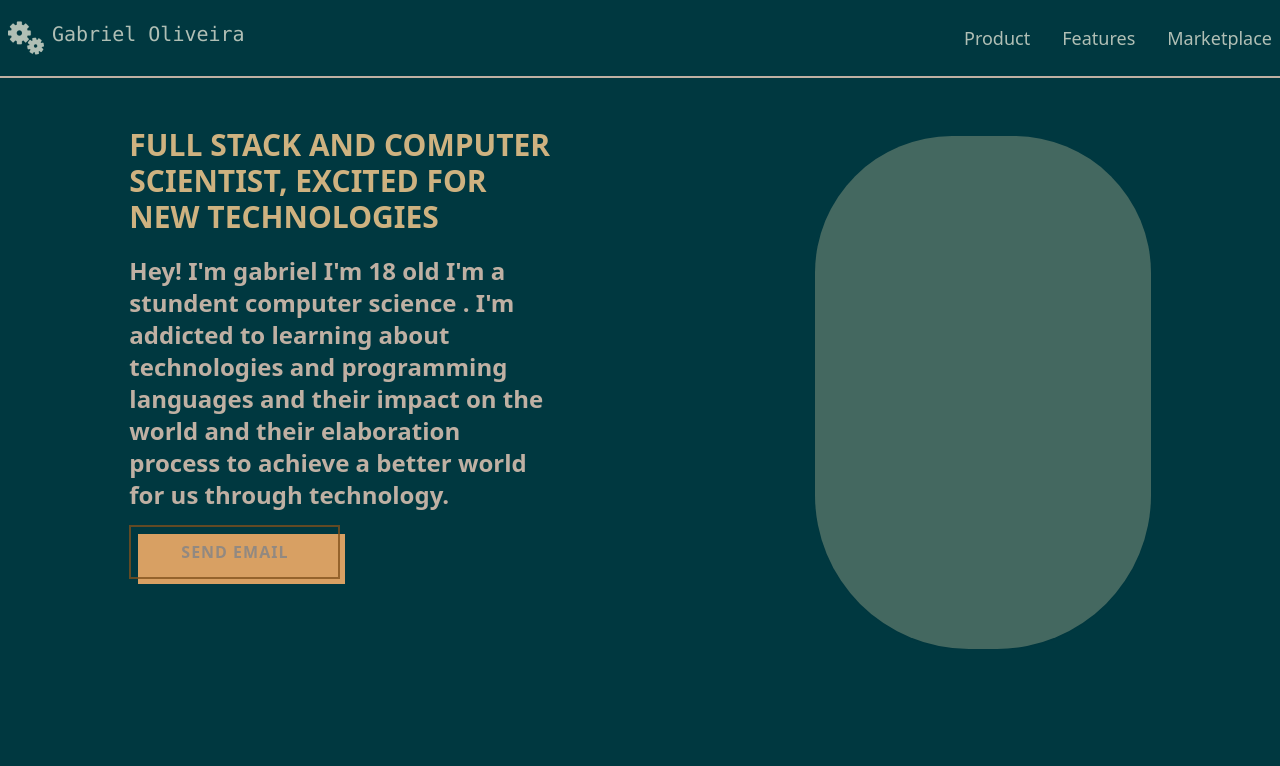
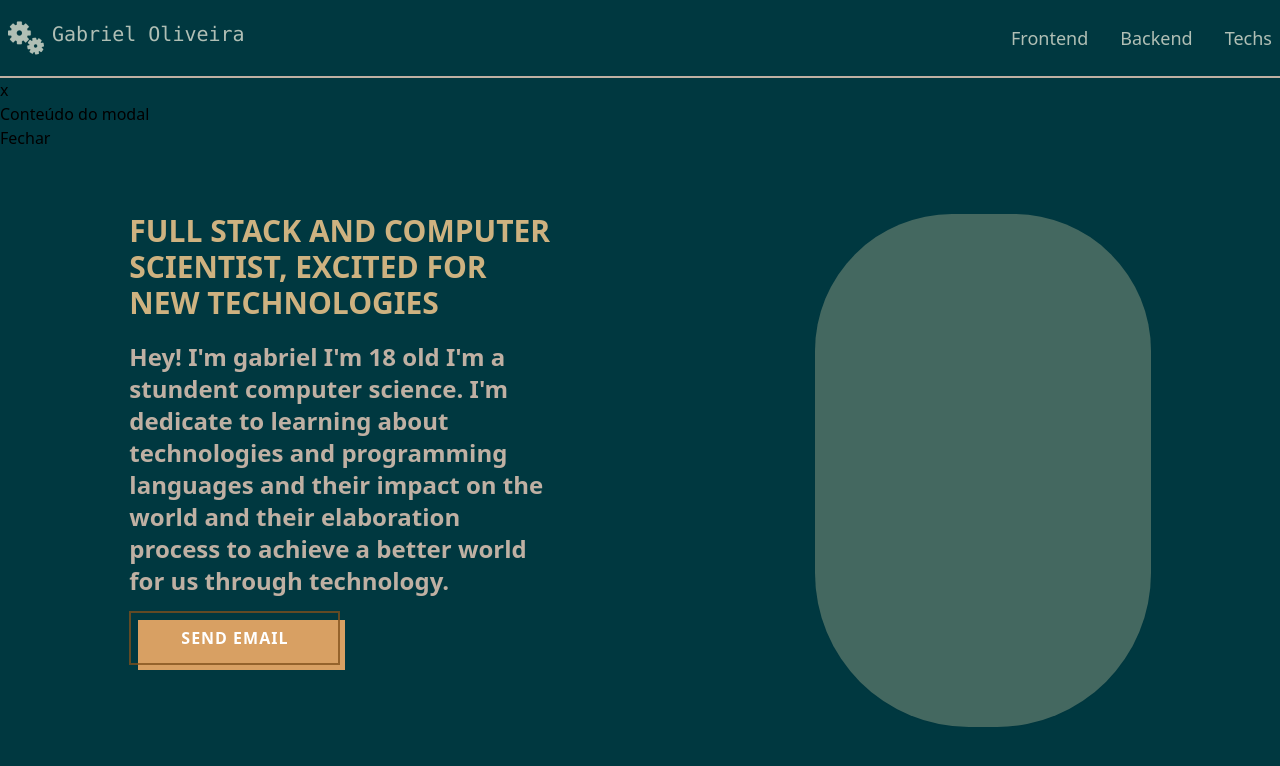
Before and after one commit to Greedwy-Blu/portfolio, a React (Vite) app: page / in a window 1280 px wide. Both pictures are taken after a click on the button "SEND EMAIL". Shown: the top 766 px of the page. Built offline with nearby package versions, Linux system fonts and the light colour scheme.

Commit message:
add modal

```diff
--- a/package.json
+++ b/package.json
@@ -9,6 +9,7 @@
     "preview": "vite preview"
   },
   "dependencies": {
+    "framer-motion": "^8.5.5",
     "react": "^18.2.0",
     "react-dom": "^18.2.0",
     "styled-components": "^5.3.6"
--- a/src/App.tsx
+++ b/src/App.tsx
@@ -1,6 +1,6 @@
 import { useState } from 'react'
 import { Layout } from './components/layout'
-import { Navbar } from './components/navbar'
+import { Navbar } from './components/Navbar'
 import { Header } from './components/Header'
 
 function App() {
--- a/src/components/Header/index.tsx
+++ b/src/components/Header/index.tsx
@@ -1,9 +1,19 @@
+import { useState } from "react";
 import { Border, HeaderButton } from "./styled";
+import  {Modal}  from "../Modal";
+
+export function Header(){
+
+  const [openModal, setOpenModal] = useState(false)
 
 
-export function Header(){
   return(
 <div className=" mx-auto  overflow-hidden ">
+
+
+<Modal isOpen={openModal} setModalOpen={() => setOpenModal(!openModal)}>
+        Conteúdo do modal
+</Modal>
 
 <div className="grid grid-rows-1 grid-flow-col  columns-2">
 
@@ -17,18 +27,20 @@ export function Header(){
     FULL STACK AND COMPUTER SCIENTIST, EXCITED FOR NEW TECHNOLOGIES
     </a>
 
-  <a  className="text-left   text-bege-escuro text-2xl">
-    Hey! I'm gabriel I'm 18  old I'm a stundent  computer science  . I'm addicted to learning about technologies and programming languages and their impact on the world and their elaboration process to achieve a better world for us through technology.
+  <a  className="text-left   text-bege-escuro text-2xl ">
+    Hey! I'm gabriel I'm 18  old I'm a stundent  computer science. I'm dedicate to learning about technologies and programming languages and their impact on the world and their elaboration process to achieve a better world for us through technology.
   </a>
 
 
-  <HeaderButton>SEND EMAIL</HeaderButton>
+  <HeaderButton onClick={() => setOpenModal(true)}>
+    SEND EMAIL
+  </HeaderButton>
 
   </p>
 </div>
 
 
-<div className="mt-20">
+<div className="mt-16">
 
 <Border/>
 
--- a/src/components/Header/styled.tsx
+++ b/src/components/Header/styled.tsx
@@ -19,7 +19,7 @@ export const HeaderButton = styled.button`
   user-select: none;
   -webkit-user-select: none;
   touch-action: manipulation;
-  color: #928981;
+  color: #FFFF;
   margin-top: 0.875rem;
 
 
--- /dev/null
+++ b/src/components/Modal/index.tsx
@@ -0,0 +1,26 @@
+import  JSX  from "react"
+
+export  const  Modal = ({ isOpen, setModalOpen, children }) => {
+
+  if (isOpen) {
+  return(
+
+<div>
+
+
+<div>
+          <div style={{ cursor: 'pointer'}} onClick={setModalOpen}>
+            x
+          </div>
+          <div>{children}</div>
+          <button onClick={setModalOpen}>Fechar</button>
+</div>
+
+
+</div>
+
+  )
+
+  }
+
+}
--- a/src/components/navbar/index.tsx
+++ b/src/components/navbar/index.tsx
@@ -2,10 +2,9 @@ import  image from "../../assets/gears.svg"
 
 
 const navigation = [
-  { name: 'Product', href: '#' },
-  { name: 'Features', href: '#' },
-
-  { name: 'Marketplace', href: '#' },
+  { name: 'Frontend', href: '#' },
+  { name: 'Backend', href: '#' },
+  { name: 'Techs', href: '#' },
 
 ]
 
@@ -32,7 +31,7 @@ export function Navbar(){
           </div>
 
             </nav>
-            <div className=" fixed w-full border-b-2 border-bege-escuro mt-5"></div>
+            <div className=" w-full border-b-2 border-bege-escuro mt-5"></div>
 
 
 
```
Also changed, not shown: src/components/Modal/styled.tsx (added), 1 other file (tests, documents, lock files or other folders).
